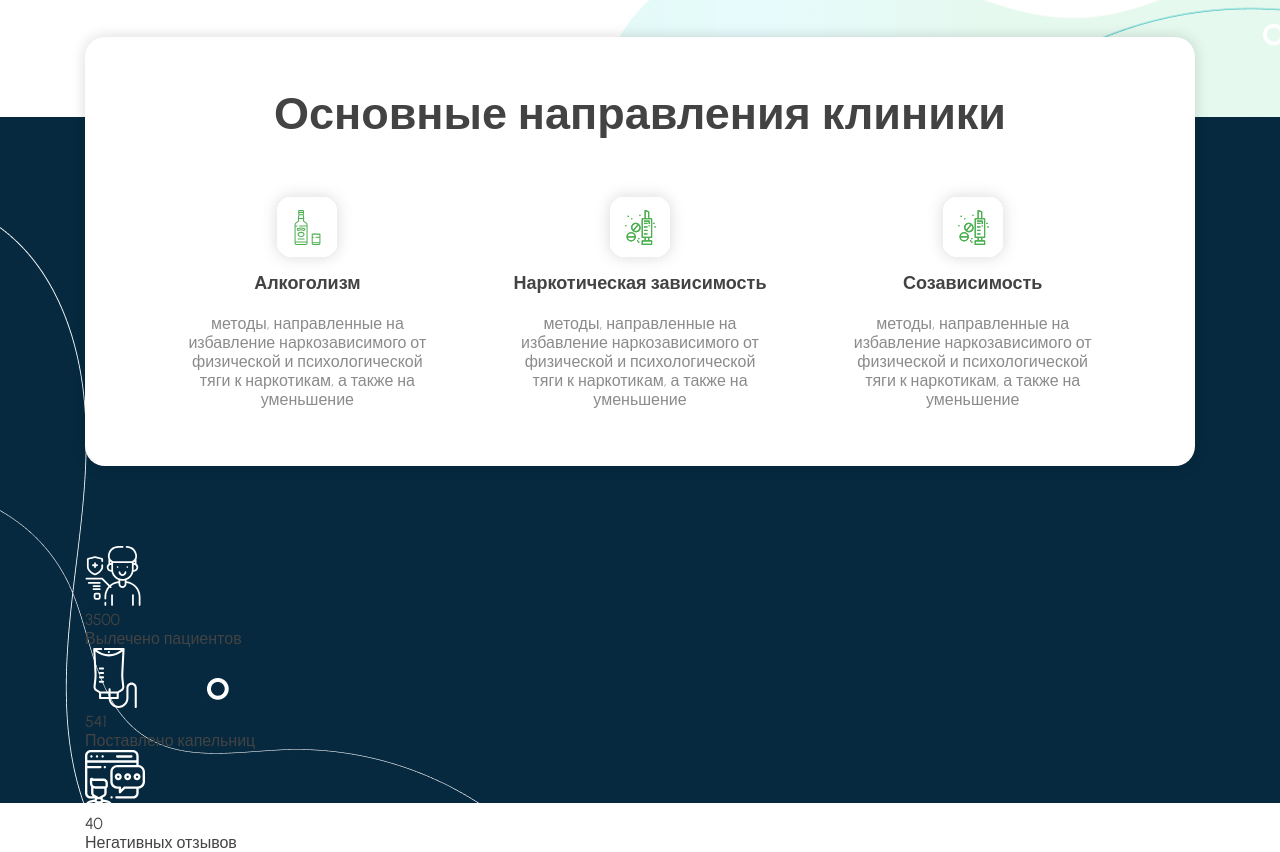
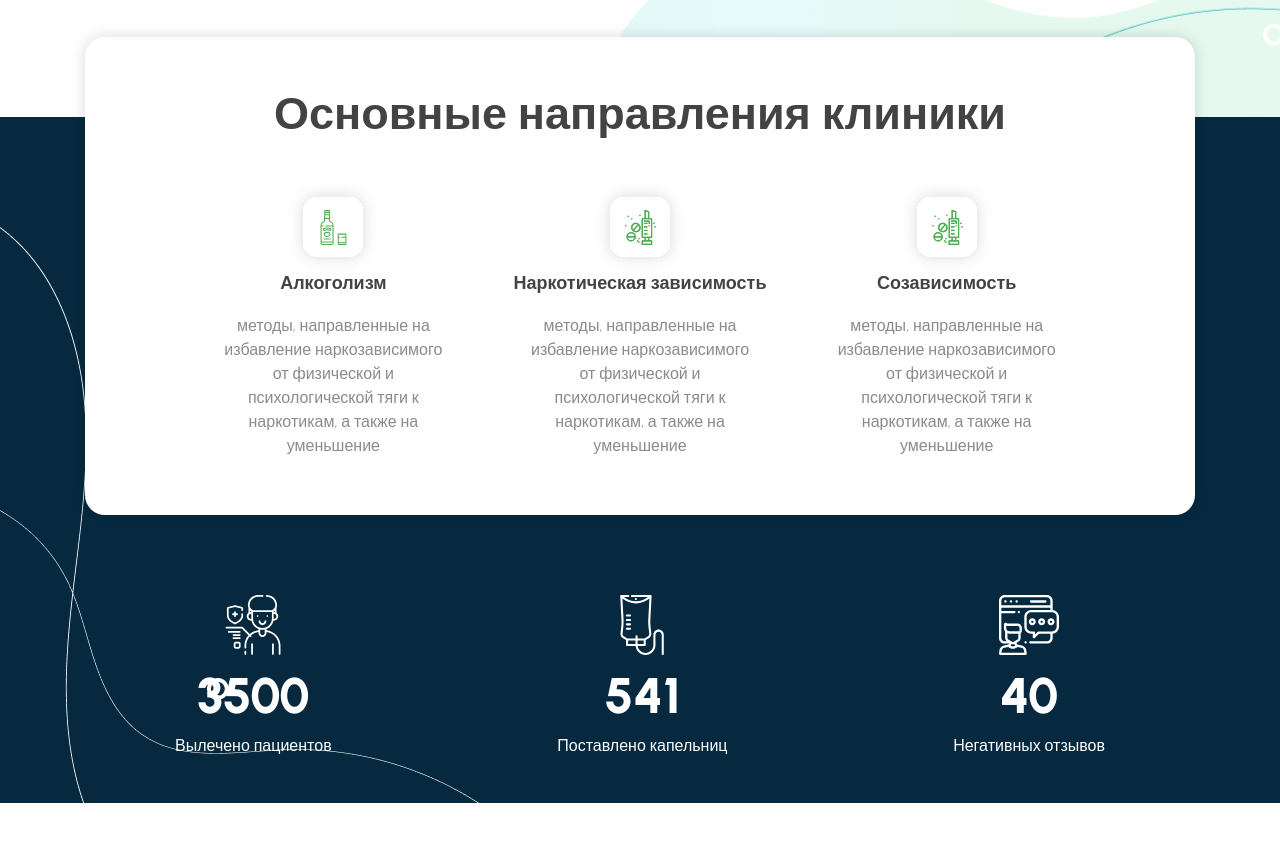
Before and after one commit to A-Korobeinikov/firstlanding, a plain HTML site: page index.html in a window 1280 px wide. Shown: the part 697-1549 px from the top of the page. After the commit the page ends 1522 px from the top, so only its background shows below. Drawn offline with Linux system fonts and the light colour scheme.

Commit message:
fix mistakes add element and media queries

```diff
--- a/css/style.css
+++ b/css/style.css
@@ -6,9 +6,6 @@ body {
     font-weight: normal;
     font-size: 16px;
     color: #434343;
-}
-
-.wrapper_all {
     max-width: 1920px;
     margin: 0 auto;
 }
@@ -34,20 +31,43 @@ body {
     align-items: center;
 }
 
-.social-network a {
+.social {
     padding-right: 20px;
 }
 
-.social-network a:last-child {
+.social:last-child {
     padding-right: 0px;
 }
 
-.contacts_address {
-    padding-left: 277px;
+.contact {
+    display: flex;
+    flex-flow: row nowrap;
+    justify-content: space-between;
 }
 
-.contacts_tel {
+.contact-address {
+    display: flex;
+    flex-flow: row nowrap;
+    align-items: center;
+}
+
+.map-address {
+    padding-left: 13px;
+}
+
+.contact-tell {
+    display: flex;
+    flex-flow: row nowrap;
+    align-items: center;
     padding-left: 32px;
+}
+
+.phone {
+    padding-left: 13px;
+}
+
+.mobile-menu {
+    display: none;
 }
 
 .nav_menu {
@@ -74,6 +94,7 @@ body {
     text-align: center;
     color: #8B8B8B;
 }
+
 .nav_link.nav-arrow::after {
     content: '';
     width: 10px;
@@ -105,21 +126,25 @@ body {
     align-items: center;
     padding-bottom: 140px;
 }
-.header-content {
-}
+
+.header-content {}
+
 .header-title {
     font-weight: 700;
     font-size: 50px;
     margin-bottom: 25px;
 }
+
 .header-desc {
     font-size: 20px;
     color: #8B8B8B;
     margin-bottom: 25px;
 }
+
 .color-header-desc {
     color: #00ACB1;
 }
+
 .header-btn {
     display: inline-block;
     padding: 18px 24px;
@@ -130,17 +155,13 @@ body {
     font-size: 18px;
     text-align: center;
 }
-.btn-link{
-
-}
-.header-img {
-}
 
 /*direction block*/
 
 .main-direction {
     background: url("../images/bg-direction.jpg");
 }
+
 .direction {
     display: flex;
     flex-direction: column;
@@ -150,90 +171,108 @@ body {
     background: #FFFFFF;
     box-shadow: 0px 0px 15px rgba(0, 0, 0, 0.15);
     border-radius: 20px;
-    transform:translateY(-80px);
+    transform: translateY(-80px);
 }
+
 .direction-title {
     font-weight: 800;
     font-size: 45px;
     text-align: center;
     padding-bottom: 42px;
 }
+
 .direction-subtitle {
     display: flex;
     flex-direction: row;
     align-items: center;
     justify-content: space-between;
 }
-.dir-titles {
+
+.main-addiction {
+    display: flex;
+    flex-direction: column;
+    align-items: center;
+    justify-content: space-between;
+    padding: 0 15px;
+}
+
+.addiction-title {
     font-weight: 600;
     font-size: 18px;
     padding-bottom: 20px;
+    text-align: center;
 }
-.dir-desc {
+
+.addiction-desc {
     font-weight: 300;
     font-size: 16px;
     color: #8B8B8B;
     text-align: center;
+    line-height: 1.5;
+    padding: 0 24px;
 }
-.alco {
+
+.main-stat {
+    display: flex;
+    flex-direction: row;
+    justify-content: space-between;
+    padding: 0 80px;
+}
+
+.stat-data {
     display: flex;
     flex-direction: column;
+    justify-content: space-between;
     align-items: center;
-    padding-right: 78px
+    padding: 0 10px;
 }
-.icon-alco {
+
+.stat-icon {
+    padding: 0 0 10px 0;
 }
-.alco-title {
+
+.stat-title {
+    font-weight: bold;
+    font-size: 50px;
+    text-align: center;
+    color: #FFFFFF;
+    padding: 0 0 10px 0;
 }
-.alco-desc {
+
+.stat-desc {
+    font-size: 16px;
+    text-align: center;
+    color: #FFFFFF;
+    padding: 0 0 70px 0;
 }
-.narco {
-    display: flex;
-    flex-direction: column;
-    align-items: center;
-    padding-right: 78px;
+
+@media (min-width: 768px) and (max-width: 1024px) {
+    .contact {
+        flex-flow: column nowrap;
     }
-.icon-narco {
+
+    .contact-tell {
+        padding: 12px 0;
     }
-.narco-title {
+
+    .nav_menu {
+        display: none;
     }
-.narco-desc {
+
+    .header {
+        margin-top: 120px 0;
     }
-.psyho {
-    display: flex;
-    flex-direction: column;
-    align-items: center;
 
+    .header-title {
+        font-size: 35px;
     }
-.icon-psyho {
+
+    .direction {
+        padding: 43px 49px 43px 49px;
     }
-.psyho-title {
+
+    .direction-title {
+        font-size: 30px;
+        padding-bottom: 32px;
     }
-.psyho-desc {
 }
-.main-stat {
-}
-.stat-patient {
-}
-.icon-patient {
-}
-.patient-title {
-}
-.patient-desc {
-}
-.stat-dropper {
-}
-.icon-dropper {
-}
-.dropper-title {
-}
-.dropper-desc {
-}
-.stat-review {
-}
-.icon-review {
-}
-.review-title {
-}
-.review-desc {
-}
--- a/index.html
+++ b/index.html
@@ -4,27 +4,30 @@
     <meta charset="UTF-8">
     <meta http-equiv="X-UA-Compatible" content="IE=edge">
     <meta name="viewport" content="width=device-width, initial-scale=1.0">
-    <title>Document</title>
+    <title>Narko.Net</title>
     <link rel="stylesheet" href="css/reset.css">
     <link rel="stylesheet" href="css/style.css">
 </head>
 <body>
-  <div class="wrapper_all">
       <header class="header-menu">
         <div class="container">
             <div class="contacts">
-                <div class="social-network">
-                    <a href="#!" class="social link_facebook"><img src="images/icons/ico-facebook.svg" alt="ico-facebook"></a>
-                    <a href="#!" class="social link_instagram"><img src="images/icons/ico-instagram.svg" alt=""></a>
-                    <a href="#!" class="social link_twitter"><img src="images/icons//ico-twitter.svg" alt=""></a>
-                    <a href="#!" class="social link_youtube"><img src="images/icons/ico-youtube.svg" alt=""></a>
+                <div class="socials-network">
+                    <a href="#!" class="social facebook"><img src="images/icons/ico-facebook.svg" alt="ico-facebook"></a>
+                    <a href="#!" class="social instagram"><img src="images/icons/ico-instagram.svg" alt=""></a>
+                    <a href="#!" class="social twitter"><img src="images/icons//ico-twitter.svg" alt=""></a>
+                    <a href="#!" class="social youtube"><img src="images/icons/ico-youtube.svg" alt=""></a>
                 </div>
-                <div class="contacts_address">
-                    <a href="#!" class="link_address"> Краснодарский край, г.Сочи, Северная, 6</a>
-                </div>
-                <div class="contacts_tell">
-                    <a href="tel:+78622257329" class="phone_call">+7 (862) 225-73-29</a>
-                    <a href="tel:+8002257329" class="phone_call">+800 (225)-73-29</a>
+                <div class="contact">
+                    <div class="contact-address">
+                        <img src="../images/icons/ico-location.svg" alt="">
+                        <a href="#!" class="map-address"> Краснодарский край, г.Сочи, Северная, 6</a>
+                    </div>
+                    <div class="contact-tell">
+                        <img src="../images/icons/ico-phone.svg" alt="">
+                        <a href="tel:+78622257329" class="phone">+7 (862) 225-73-29</a>
+                        <a href="tel:+8002257329" class="phone">+800 (225)-73-29</a>
+                    </div>
                 </div>
             </div>
             <nav class="nav_menu">
@@ -61,54 +64,54 @@
             <div class="direction">
                 <p class="direction-title">Основные направления клиники</p>
                 <div class="direction-subtitle">
-                    <div class="alco">
-                        <img src="images/icons/ico-alco.svg" alt="" class="icon-alco">
-                        <p class="alco-title dir-titles">Алкоголизм</p>
-                        <p class="alco-desc dir-desc">
+                    <div class="alco main-addiction">
+                        <img src="images/icons/ico-alco.svg" alt="" class="icon-alco icon-addiction">
+                        <p class="alco-title addiction-title">Алкоголизм</p>
+                        <p class="alco-desc addiction-desc">
                           методы, направленные на избавление наркозависимого от физической и психологической тяги к наркотикам, а также на уменьшение
                         </p>
                     </div>
-                    <div class="narco">
-                      <img src="images/icons/ico-narco.svg" alt="" class="icon-narco">
-                      <p class="narco-title dir-titles">Наркотическая зависимость</p>
-                      <p class="narco-desc dir-desc">
+                    <div class="narco main-addiction">
+                      <img src="images/icons/ico-narco.svg" alt="" class="icon-narco icon-addiction">
+                      <p class="narco-title addiction-title">Наркотическая зависимость</p>
+                      <p class="narco-desc addiction-desc">
                         методы, направленные на избавление наркозависимого от физической и психологической тяги к наркотикам, а также на уменьшение
                       </p>
                     </div>
-                    <div class="psyho">
-                      <img src="images/icons/ico-narco.svg" alt="" class="icon-psyho">
-                      <p class="psyho-title dir-titles">Созависимость</p>
-                      <p class="psyho-desc dir-desc">
+                    <div class="psyho main-addiction">
+                      <img src="images/icons/ico-narco.svg" alt="" class="icon-psyho icon-addiction">
+                      <p class="psyho-title addiction-title">Созависимость</p>
+                      <p class="psyho-desc addiction-desc">
                         методы, направленные на избавление наркозависимого от физической и психологической тяги к наркотикам, а также на уменьшение
                       </p>
                     </div>
                 </div>
             </div>
             <div class="main-stat">
-              <div class="stat-patient">
-                  <img src="images/icons/ico-patient.svg" alt="" class="icon-patient">
-                  <p class="patient-title">3500</p>
-                  <p class="patient-desc">
+              <div class="stat-patient stat-data">
+                  <img src="images/icons/ico-patient.svg" alt="" class="icon-patient stat-icon">
+                  <p class="patient-title stat-title">3500</p>
+                  <p class="patient-desc stat-desc">
                       Вылечено пациентов
                   </p>
                 </div>
-                <div class="stat-dropper">
-                  <img src="images/icons/ico-dropper.svg" alt="" class="icon-dropper">
-                  <p class="dropper-title">541</p>
-                  <p class="dropper-desc">
+                <div class="stat-dropper stat-data">
+                  <img src="images/icons/ico-dropper.svg" alt="" class="icon-dropper stat-icon">
+                  <p class="dropper-title stat-title">541</p>
+                  <p class="dropper-desc stat-desc">
                       Поставлено капельниц
                   </p>
                 </div>
-                <div class="stat-review">
-                  <img src="images/icons/ico-review.svg" alt="" class="icon-review">
-                  <p class="review-title">40</p>
-                  <p class="review-desc">
+                <div class="stat-review stat-data">
+                  <img src="images/icons/ico-review.svg" alt="" class="icon-review stat-icon">
+                  <p class="review-title stat-title">40</p>
+                  <p class="review-desc stat-desc">
                       Негативных отзывов
                   </p>
                 </div>
             </div>
          </div>
       </section>
-  </div>
+
 </body>
 </html>
```
Also changed, not shown: images/icons/favicon.png (added), images/icons/ico-spec.svg (added). Lines whose indentation alone changed are shown as unchanged.
